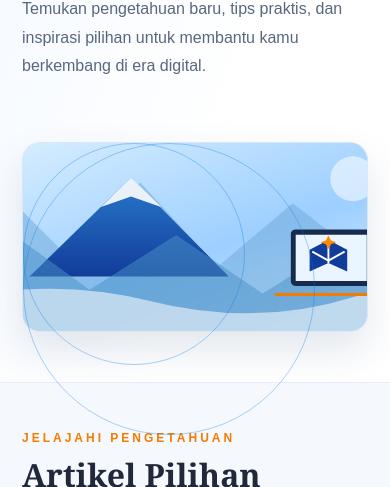
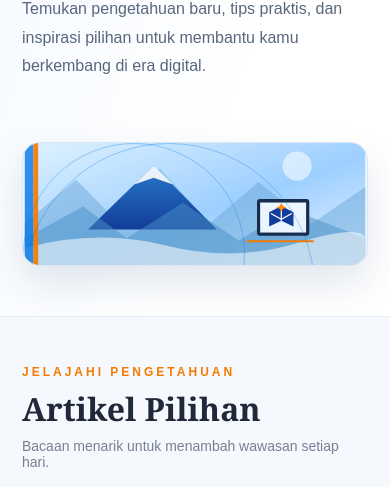
Before and after one commit to ari18dsd/nusawawasan, a plain HTML site: page index.html in a window 390 px wide. Shown: the part 368-855 px from the top of the page. Drawn offline with Linux system fonts and the light colour scheme.

Commit message:
Fix hero banner cropping

```diff
--- a/index.html
+++ b/index.html
@@ -31,7 +31,7 @@ nav a:hover{color:var(--navy2)}
 .hero h1{font-family:Georgia,serif;font-size:clamp(38px,5vw,62px);line-height:1.08;margin:18px 0;color:#172b4d}
 .hero h1 em{color:#f47b00;font-style:normal}
 .hero p{color:#59677e;line-height:1.8;font-size:16px;max-width:550px}
-.hero-art{min-height:270px;border:1px solid #d9e7f7;border-radius:18px;background:url("assets/banner.svg") center/cover no-repeat;box-shadow:0 18px 38px #173c7020}
+.hero-art{position:relative;overflow:hidden;width:100%;aspect-ratio:14/5;min-height:0;border:1px solid #d9e7f7;border-radius:18px;background:#eaf5ff url("assets/banner.svg") center/100% 100% no-repeat;box-shadow:0 18px 38px #173c7020}
 .hero-art:before,.hero-art:after{content:"";position:absolute;border:1px solid #0878e855;border-radius:50%;width:220px;height:220px}
 .hero-art:after{width:290px;height:290px}
 .hero-art div{position:relative;z-index:1}
@@ -75,7 +75,7 @@ footer strong{color:#ff9a24}
 .article-view h2{font-family:Georgia,serif;margin-top:30px}
 @media(max-width:800px){
  .hero{grid-template-columns:1fr;padding-top:52px}
- .hero-art{min-height:190px}
+ .hero-art{aspect-ratio:14/5;min-height:0}
  .grid{grid-template-columns:repeat(2,1fr)}
  nav{gap:13px}
 }
```
